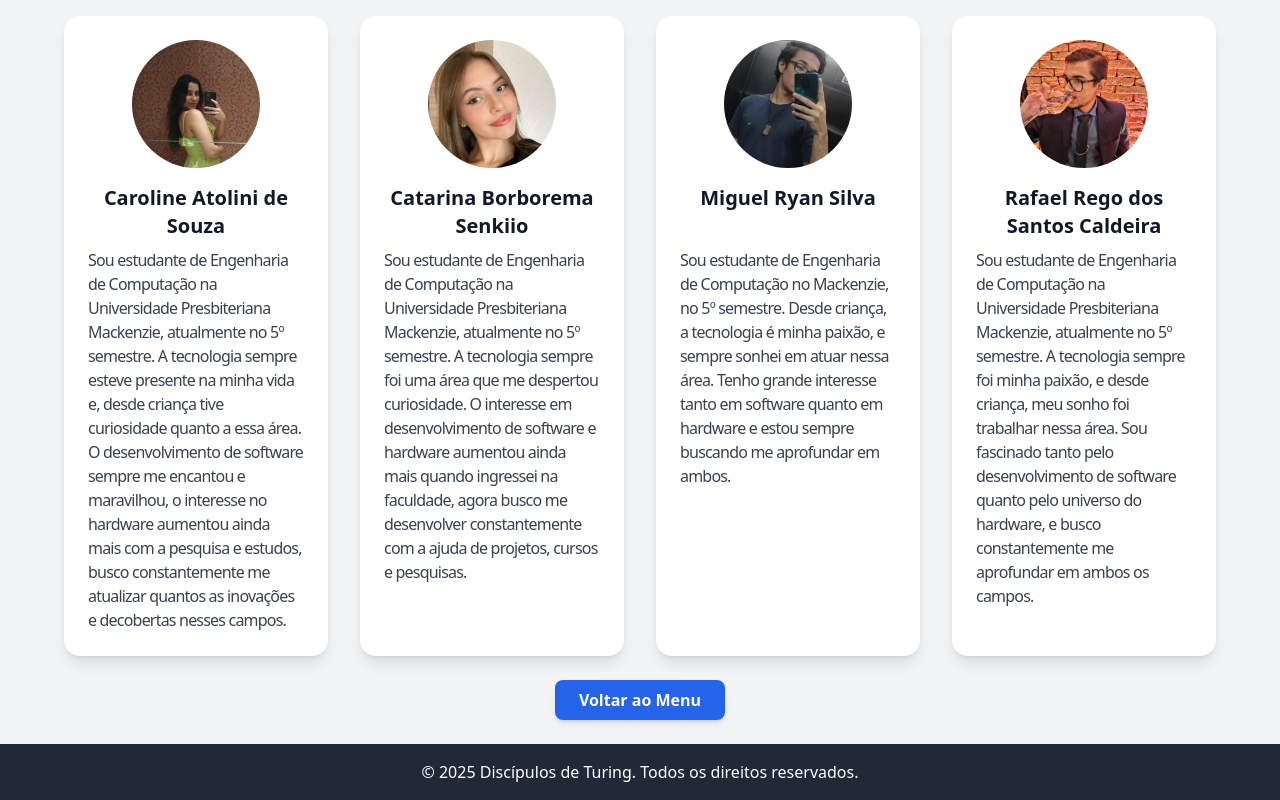
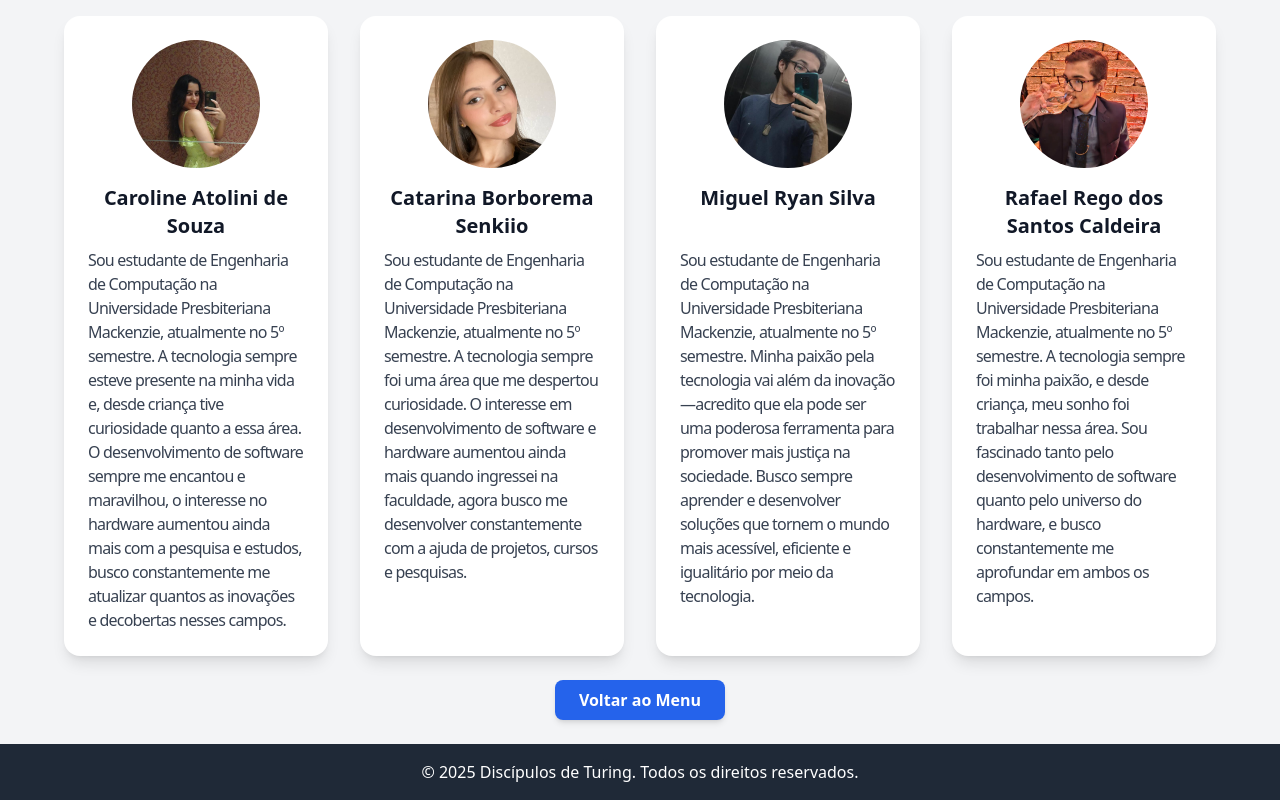
Before and after one commit to Migsrs/Hackaton_Capgemini, a website: page about_us.html in a window 1280 px wide. Shown: the part 76-876 px from the top of the page. Drawn offline with nearby package versions, Linux system fonts and the light colour scheme; files that its build step writes are made by us from their sources.

Commit message:
small changes

```diff
--- a/about_us.html
+++ b/about_us.html
@@ -30,7 +30,7 @@
       <div class="flex flex-col items-center bg-white p-6 rounded-2xl shadow-lg">
         <img src="assets/Miguel.png" alt="Foto do Membro 3" class="w-32 h-32 object-cover rounded-full mb-4">
         <h2 class="text-xl font-semibold">Miguel Ryan Silva<br><br></h2>
-        <p class="text-gray-700 mt-2 text-left tracking-tighter leading-6">Sou estudante de Engenharia de Computação no Mackenzie, no 5º semestre. Desde criança, a tecnologia é minha paixão, e sempre sonhei em atuar nessa área. Tenho grande interesse tanto em software quanto em hardware e estou sempre buscando me aprofundar em ambos.</p>
+        <p class="text-gray-700 mt-2 text-left tracking-tighter leading-6">Sou estudante de Engenharia de Computação na Universidade Presbiteriana Mackenzie, atualmente no 5º semestre. Minha paixão pela tecnologia vai além da inovação—acredito que ela pode ser uma poderosa ferramenta para promover mais justiça na sociedade. Busco sempre aprender e desenvolver soluções que tornem o mundo mais acessível, eficiente e igualitário por meio da tecnologia.</p>
       </div>
       <div class="flex flex-col items-center bg-white p-6 rounded-2xl shadow-lg">
         <img src="assets/Rafael.png" alt="Foto do Membro 4" class="w-32 h-32 object-cover rounded-full mb-4">
```
